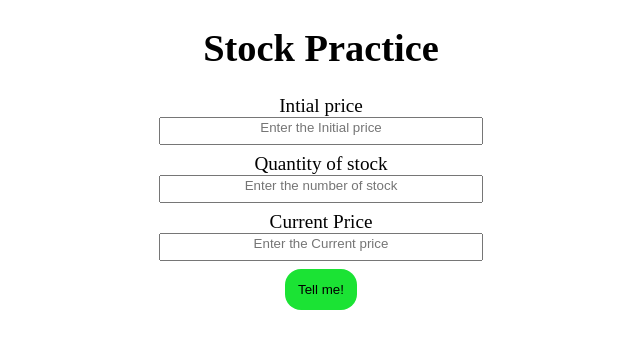
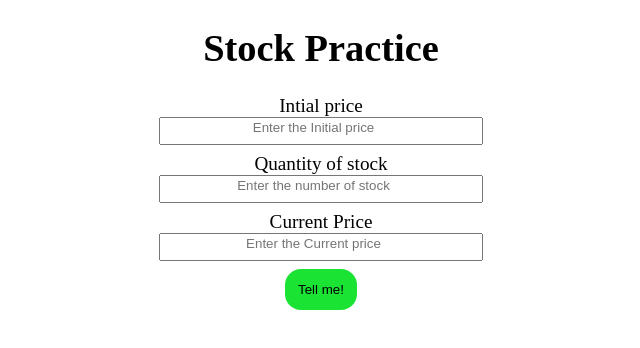
Before and after one commit to yashpatel1797/stock-calculation, a plain HTML site: page index.html in a window 1280 px wide. Shown: the full height of the page, 319-959 px from the left. Drawn offline with Linux system fonts and the light colour scheme.

Commit message:
fix: input bugs

```diff
--- a/apps.js
+++ b/apps.js
@@ -7,7 +7,12 @@ var output = document.querySelector("#output");
 
 
 function submitHandler(){
-    calculateProfitAndLoss(Number(initialPrice.value), Number(stockQuantity.value), Number(currentPrice.value));
+    if(Number(initialPrice.value) > 0 && Number(stockQuantity.value) > 0 && Number(currentPrice.value)){
+        calculateProfitAndLoss(Number(initialPrice.value), Number(stockQuantity.value), Number(currentPrice.value));
+    } else {
+        showMessage(`Add positive values`, "orange");
+    }
+
 }
 
 function calculateProfitAndLoss(initial, quantity, current){
@@ -23,7 +28,6 @@ function calculateProfitAndLoss(initial, quantity, current){
         showMessage(`Neither profit nor loss!`, "black");
     }
 }
-
 function showMessage(message, color){
     output.innerText = message;
     output.style.color = color;
--- a/index.html
+++ b/index.html
@@ -10,15 +10,16 @@
 <body>
     <h1>Stock Practice</h1>
     <main class="container">
-        <label for="initial-price">Intial price <input id="initial-price" type="text" placeholder="Enter the Initial price" required></label>
+        <form>
+        <label for="initial-price">Intial price <input id="initial-price" type="number" min=1 placeholder="Enter the Initial price" required></label>
 
-        <label for="stock-quantity">Quantity of stock<input id="stock-quantity"type="text" placeholder="Enter the number of stock" required></label>
+        <label for="stock-quantity">Quantity of stock<input id="stock-quantity"type="number" min=1 placeholder="Enter the number of stock" required></label>
 
-        <label for="current-price">Current Price<input id="current-price"type="text" placeholder="Enter the Current price" required></label>
+        <label for="current-price">Current Price<input id="current-price"type="number" min=1 placeholder="Enter the Current price" required></label>
 
         <button id="btn-submit">Tell me!</button>
         <div id="output"></div>
-
+    </form>
     </main>
     <script src="apps.js"></script>
 </body>
--- a/main.css
+++ b/main.css
@@ -13,7 +13,6 @@ input, label, p{
     padding-bottom: 0.5rem;
     text-align: center;
 }
-
 input{
     margin-bottom: 0.5rem;
     width: 50%;
```
